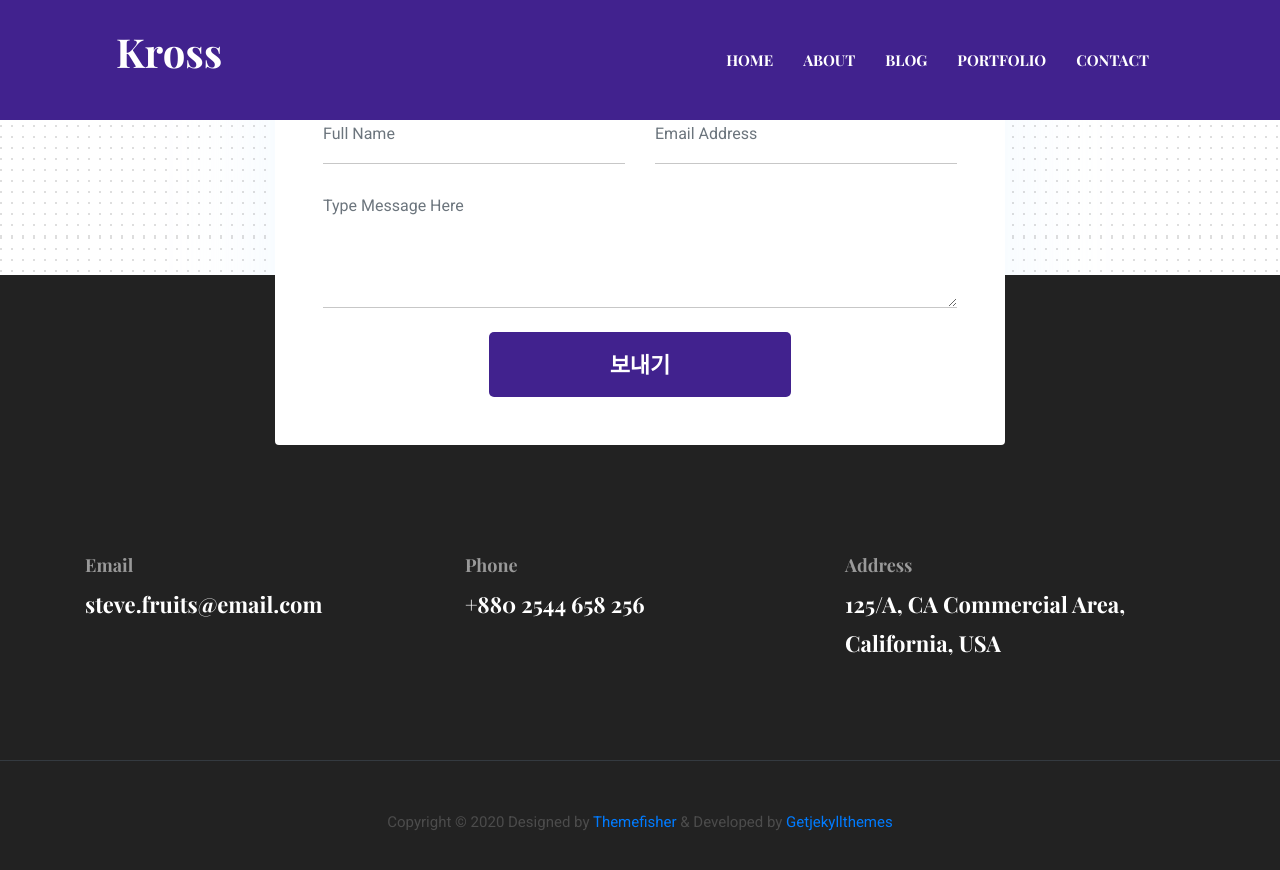
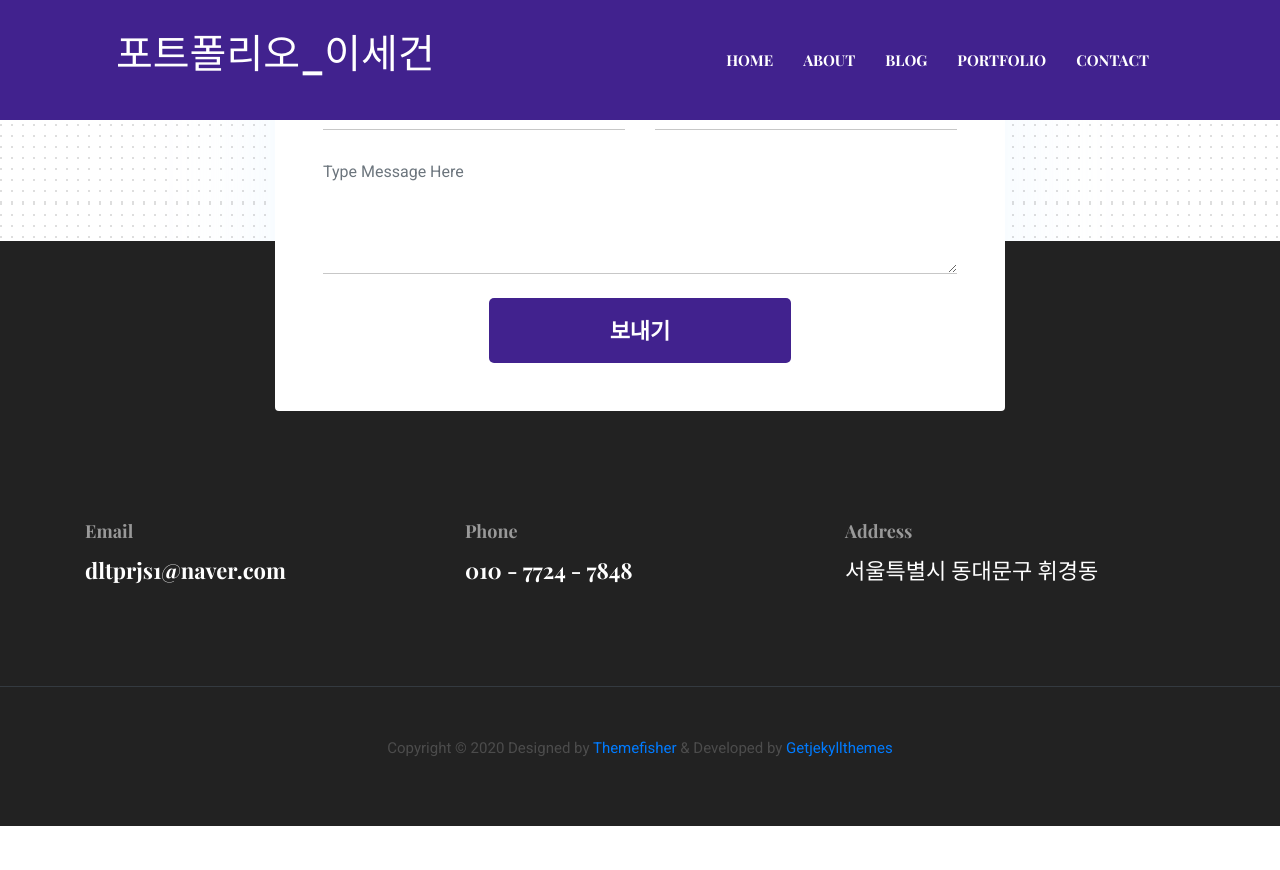
Before and after one commit to dltprjs1/dltprjs1.github.io, a Jekyll site: the page built from index.html, in a window 1280 px wide and 900 px high, scrolled down 6743 px. Shown: the top 870 px of the window. Built offline with Jekyll 4.4.1, drawn with Linux system fonts in a browser that asks for light colours; after the commit the page ends 7569 px from its top, so only the background shows below that.

Commit message:
[STYLE] 개인정보

```diff
--- a/_data/settings.yml
+++ b/_data/settings.yml
@@ -2,13 +2,13 @@
 #-------------------------------
 # General Site Settings
 
-title: Kross
+title: 포트폴리오_이세건
 logo:
 author: themefisher
 description: this is meta description
-email: steve.fruits@email.com
-phone: +880 2544 658 256
-address: 125/A, CA Commercial Area, California, USA
+email: dltprjs1@naver.com
+phone: 010 - 7724 - 7848
+address: 서울특별시 동대문구 휘경동
 copyright: Copyright &copy; 2020 Designed by [Themefisher](https://themefisher.com) & Developed by [Getjekyllthemes](https://getjekyllthemes.com)
 
 menu:
@@ -40,9 +40,8 @@ hero:
 
 social:
   - { icon: "ti-facebook", link: "#" }
-  - { icon: "ti-instagram", link: "#" }
-  - { icon: "ti-dribbble", link: "#" }
-  - { icon: "ti-twitter", link: "#" }
+  - { icon: "ti-instagram", link: "https://www.instagram.com/?next=%2F" }
+  - { icon: "ti-github", link: "https://github.com/dltprjs1" }
 
 #-------------------------------
 # About (Section and Page)
```
